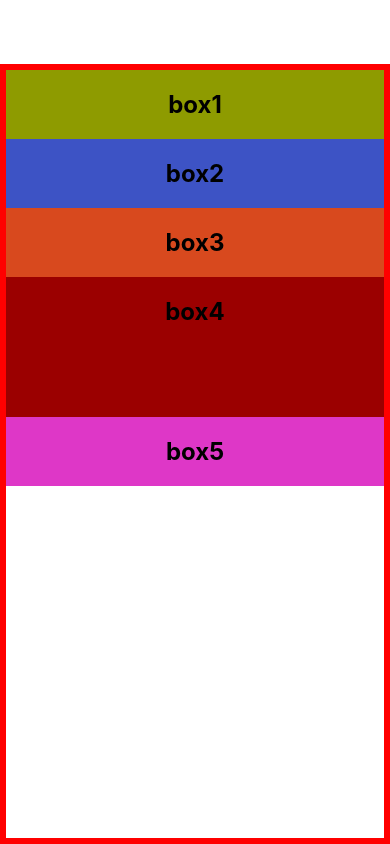
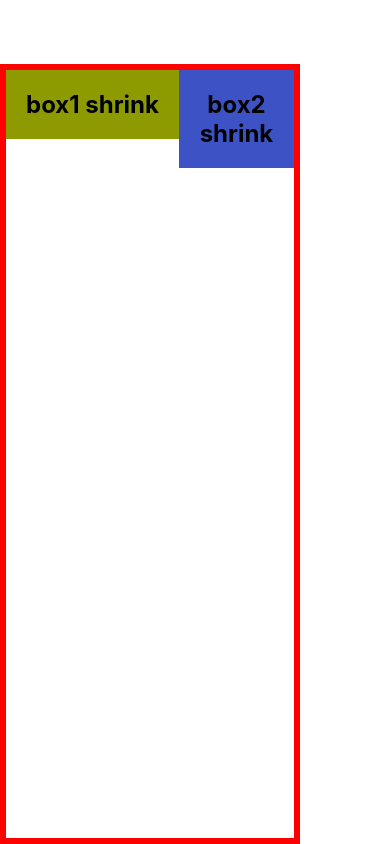
Before and after one commit to jananikangesan/React-Native-Tutorial-for-Beginners, a React Native app: screen / in a window 390 px wide. Built offline with nearby package versions, Linux system fonts and the light colour scheme.

Commit message:
flexShrink

```diff
--- a/App.js
+++ b/App.js
@@ -78,11 +78,11 @@
     {/* <Styling/> */}
 
 
-    <Box style={{backgroundColor:"#8e9b00"}} children="box1"/>
-    <Box style={{backgroundColor:"#3d53c5ff"}}>box2</Box>
-    <Box style={{backgroundColor:"#d8491eff"}}>box3</Box>
+    <Box style={{backgroundColor:"#8e9b00"}} children="box1 shrink"/>
+    <Box style={{backgroundColor:"#3d53c5ff", flexShrink:1 }}>box2 shrink</Box>
+    {/* <Box style={{backgroundColor:"#d8491eff"}}>box3</Box>
     <Box style={{backgroundColor:"#9b0000ff", flexBasis:140}}>box4</Box>
-    <Box style={{backgroundColor:"#de37c7ff"}}>box5</Box>
+    <Box style={{backgroundColor:"#de37c7ff"}}>box5</Box>  */}
 
 
   </View>);
@@ -94,10 +94,10 @@
 const styles=StyleSheet.create({
   container:{
     flex:1,
-    //flexDirection:"row-reverse",
+    flexDirection:"row",
     //justifyContent:"flex-start",
-    //alignItems:"flex-start",
-
+    alignItems:"flex-start",
+    width:300,
     //flexWrap: "wrap",
     //rowGap:20,
     //columnGap: 30,
```
